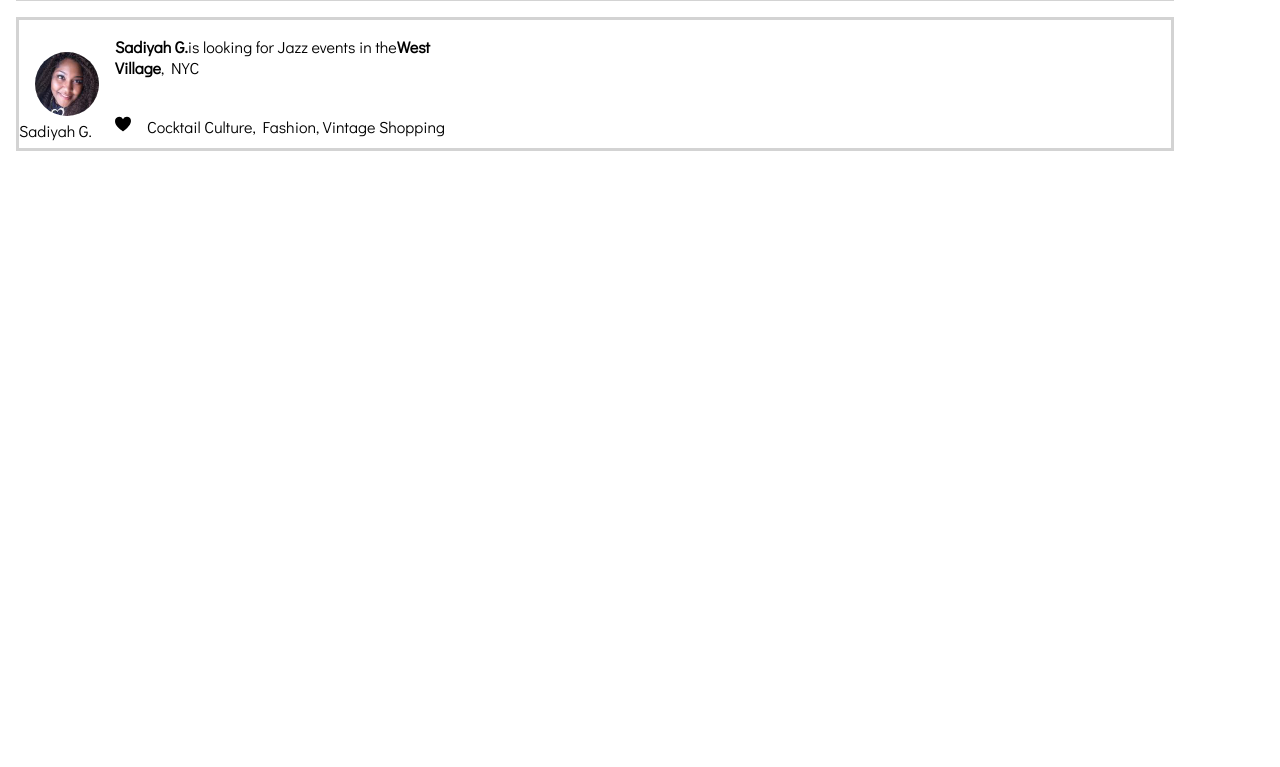
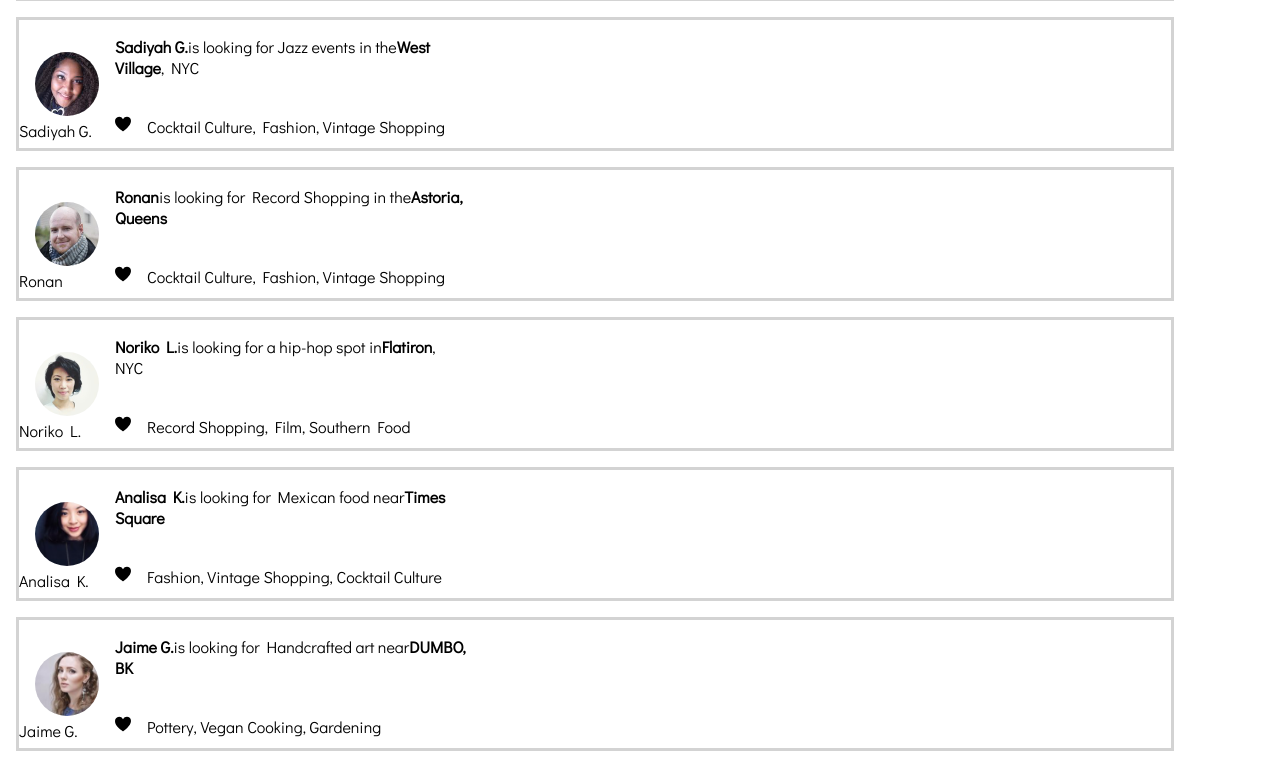
Before and after one commit to itzamnahuerta/localture, a React (Create React App) app in the folder client/: page /travelers_near_you in a window 1280 px wide. Shown: the part 273-1040 px from the top of the page. Before the commit the page ends 800 px from the top, so only its background shows below. Built offline with nearby package versions, Linux system fonts and the light colour scheme.

Commit message:
TravelersNear: added more instances of users

```diff
--- a/client/src/components/TravelersNear/TravelersNear.js
+++ b/client/src/components/TravelersNear/TravelersNear.js
@@ -71,6 +71,66 @@ class TravelersNear extends Component {
                             <div>Cocktail Culture, Fashion, Vintage Shopping</div>
                         </div>
                     </div>
+                    <div className="user-interest-post">
+                         <div className="user-info">
+                            <img className="user-profile-photo" src={Ronan} alt='' />
+                            <div>Ronan</div>
+                        </div>
+                        <div  className="interest-post">
+                            <strong>Ronan</strong>
+                            is looking for Record Shopping in the
+                            <strong>Astoria, Queens</strong>
+                        </div>
+                        <div className="love-interests">
+                            <img  className="heart-icon" src={Heart} alt='' />
+                            <div>Cocktail Culture, Fashion, Vintage Shopping</div>
+                        </div>
+                    </div>
+                    <div className="user-interest-post">
+                         <div className="user-info">
+                            <img className="user-profile-photo" src={Noriko} alt='' />
+                            <div>Noriko L.</div>
+                        </div>
+                        <div  className="interest-post">
+                            <strong>Noriko L.</strong>
+                            is looking for a hip-hop spot in
+                            <strong>Flatiron</strong>, NYC
+                        </div>
+                        <div className="love-interests">
+                            <img  className="heart-icon" src={Heart} alt='' />
+                            <div>Record Shopping, Film, Southern Food</div>
+                        </div>
+                    </div>
+                    <div className="user-interest-post">
+                         <div className="user-info">
+                            <img className="user-profile-photo" src={Analisa} alt='' />
+                            <div>Analisa K.</div>
+                        </div>
+                        <div  className="interest-post">
+                            <strong>Analisa K.</strong>
+                            is looking for Mexican food near
+                            <strong>Times Square</strong>
+                        </div>
+                        <div className="love-interests">
+                            <img  className="heart-icon" src={Heart} alt='' />
+                            <div>Fashion, Vintage Shopping, Cocktail Culture</div>
+                        </div>
+                    </div>
+                    <div className="user-interest-post">
+                         <div className="user-info">
+                            <img className="user-profile-photo" src={Jaime} alt='' />
+                            <div>Jaime G.</div>
+                        </div>
+                        <div  className="interest-post">
+                            <strong>Jaime G.</strong>
+                            is looking for Handcrafted art near
+                            <strong>DUMBO, BK</strong>
+                        </div>
+                        <div className="love-interests">
+                            <img  className="heart-icon" src={Heart} alt='' />
+                            <div>Pottery, Vegan Cooking, Gardening</div>
+                        </div>
+                    </div>
 
 
                 </div>
```
